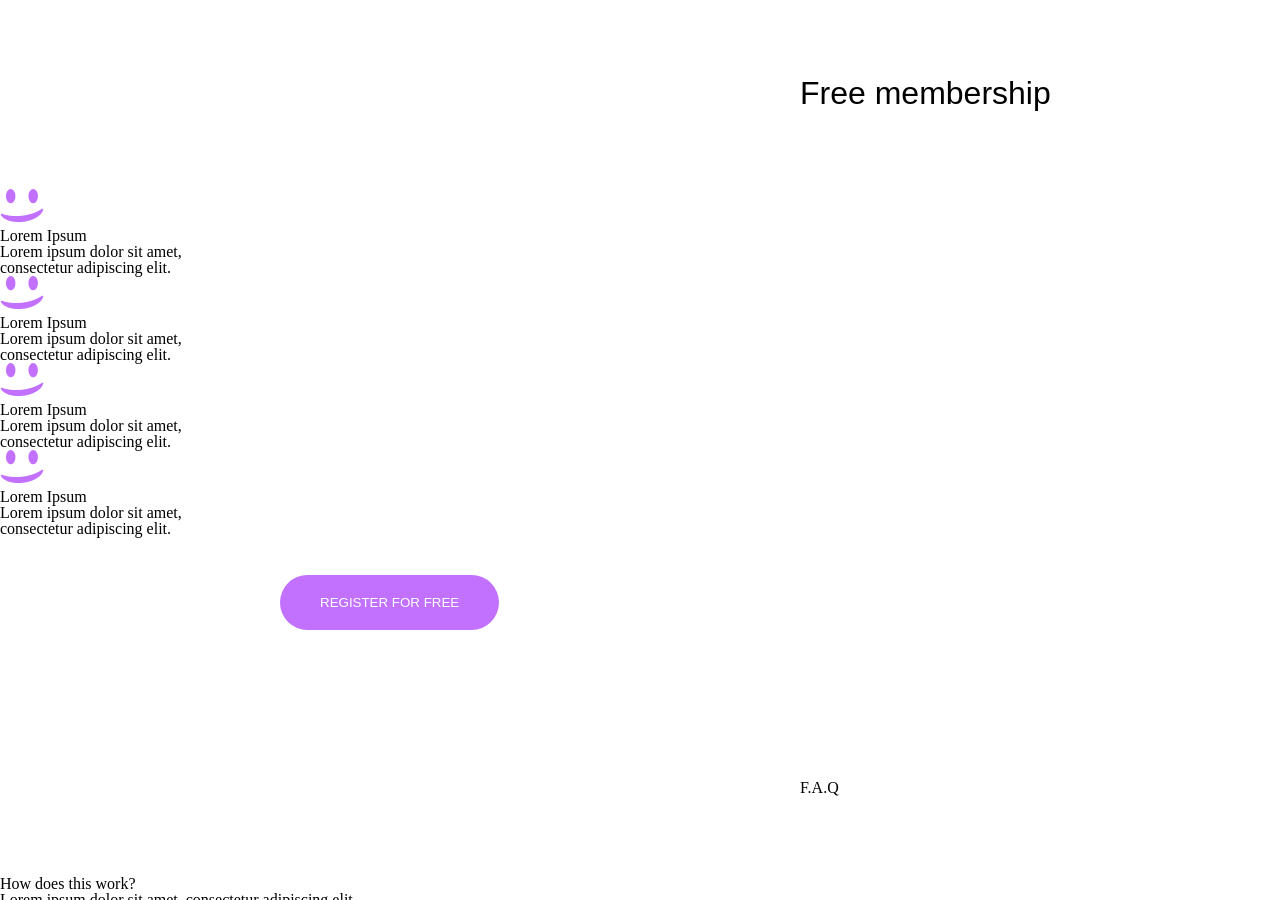
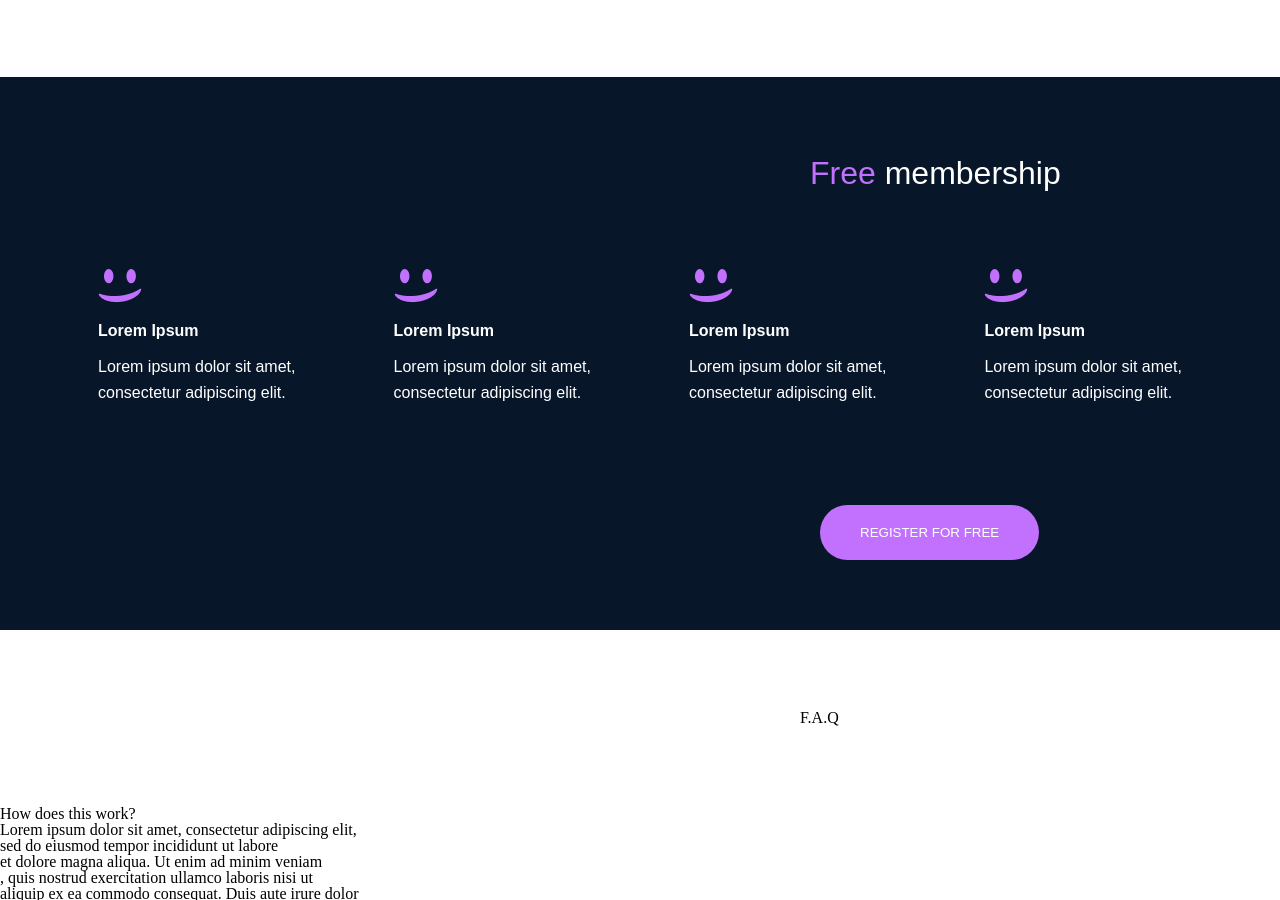
Before and after one commit to Martins-EL/alx_html_css, a plain HTML site: page css_advanced/index.html in a window 1280 px wide. Shown: the part 2527-3427 px from the top of the page. Drawn offline with Linux system fonts and the light colour scheme.

Commit message:
updated commit

```diff
--- a/css_advanced/style.css
+++ b/css_advanced/style.css
@@ -133,3 +133,39 @@ nav a{
 .popular{
     color:#c271ff;
 }
+.free h2{
+    margin-left: 730px;
+        padding:80px 80px 0px 80px;
+        margin-bottom: 80px;
+        color:white;
+
+}
+.Free{
+    color:#c271ff;
+
+}
+.free img{
+    margin-bottom:15px;
+}
+.free{
+    background-color: #071629;
+}
+.lorep{
+     display:flex;
+     justify-content: space-evenly;
+    }
+    .lorep h3{
+        color:white;
+        font-weight: bold;
+        margin-bottom:15px;
+        font-family:sans-serif;
+    }
+    .lorep p{
+        color:white;
+        line-height: 1.6;
+        font-family:sans-serif;
+    }
+.button button{
+    margin-left:820px;
+    margin-top:100px;
+}
```
